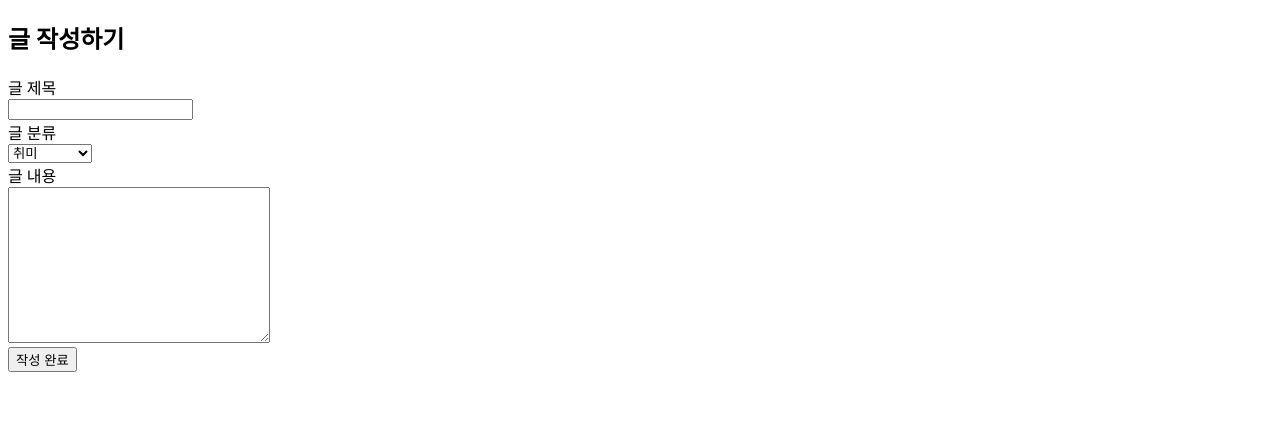
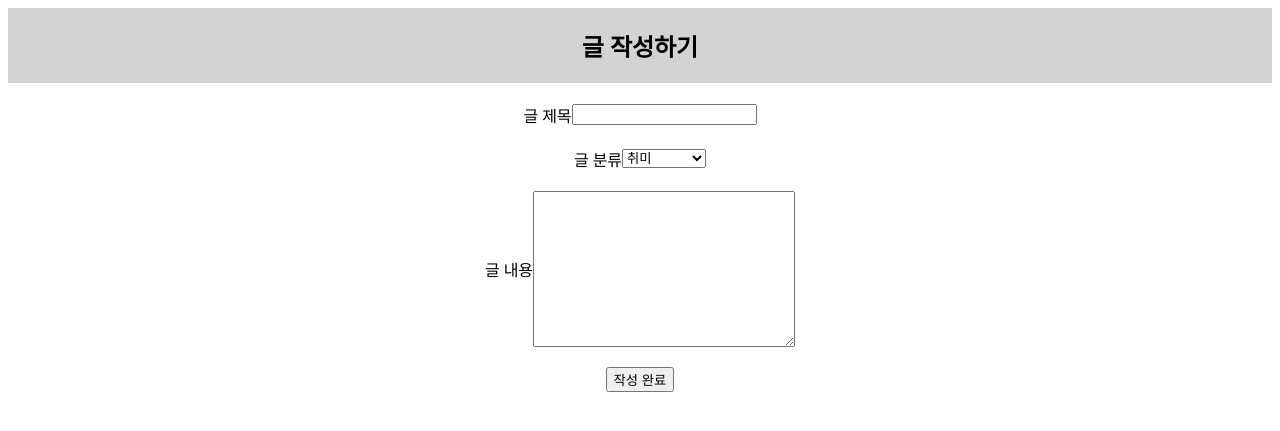
Before and after one commit to ziweek/likelion, a Django app: page /new in a window 1280 px wide. Shown: the top 431 px of the page. Run offline with Django 3.2, Linux system fonts and the light colour scheme.

Commit message:
Session6_hw

```diff
--- a/Assignments/Session6_HW/myBlog/static/css/style.css
+++ b/Assignments/Session6_HW/myBlog/static/css/style.css
@@ -0,0 +1,13 @@
+.header {
+    background-color: lightgray;
+    display: flex;
+    justify-content: center;
+    align-items: center;
+}
+
+.container {
+    margin: 20px;
+    display: flex;
+    justify-content: center;
+    align-items: center;
+}
--- a/Assignments/Session6_HW/myBlog/templates/blogApp/new.html
+++ b/Assignments/Session6_HW/myBlog/templates/blogApp/new.html
@@ -1,20 +1,24 @@
 <!DOCTYPE html>
 <html lang="en">
 <head>
+    {% load static %}
+    <link rel="stylesheet" text="text/css" href="{% static 'css/style.css' %}" >
     <meta charset="UTF-8">
     <meta http-equiv="X-UA-Compatible" content="IE=edge">
     <meta name="viewport" content="width=device-width, initial-scale=1.0">
     <title>new</title>
 </head>
 <body>
-    <h2>글 작성하기</h2>
+    <div class="header">
+        <h2>글 작성하기</h2>
+    </div>
     <form action="{% url 'blogApp:new' %}" method="post">
         {% csrf_token %}
-        <div>
+        <div class="container">
             <div>글 제목</div>
             <input type="text" name="title">
         </div>
-        <div>
+        <div class="container">
             <div>글 분류</div>
             <select name="category" id="category">
                 <option value="hobby">취미</option>
@@ -22,11 +26,13 @@
                 <option value="programming">프로그래밍</option>
             </select>
         </div>
-        <div>
+        <div class="container">
             <div>글 내용</div>
             <textarea name="content" id="content" cols="30" rows="10"></textarea>
         </div>
-        <button type="submit">작성 완료</button>
+        <div class="container">
+            <button type="submit">작성 완료</button>
+        </div>
     </form>
 </body>
 </html>
```
Also changed, not shown: Assignments/Session6_HW/myBlog/templates/blogApp/detail.html (+11 -5 lines), Assignments/Session6_HW/myBlog/templates/blogApp/list.html (+15 -10 lines), Assignments/Session6_HW/myBlog/templates/blogApp/list_detail.html (+9 -1 lines), Assignments/Session6_HW/myBlog/static/images/burnout.jpeg (added), Assignments/Session6_HW/myBlog/static/images/don's_hobby.png (added).
